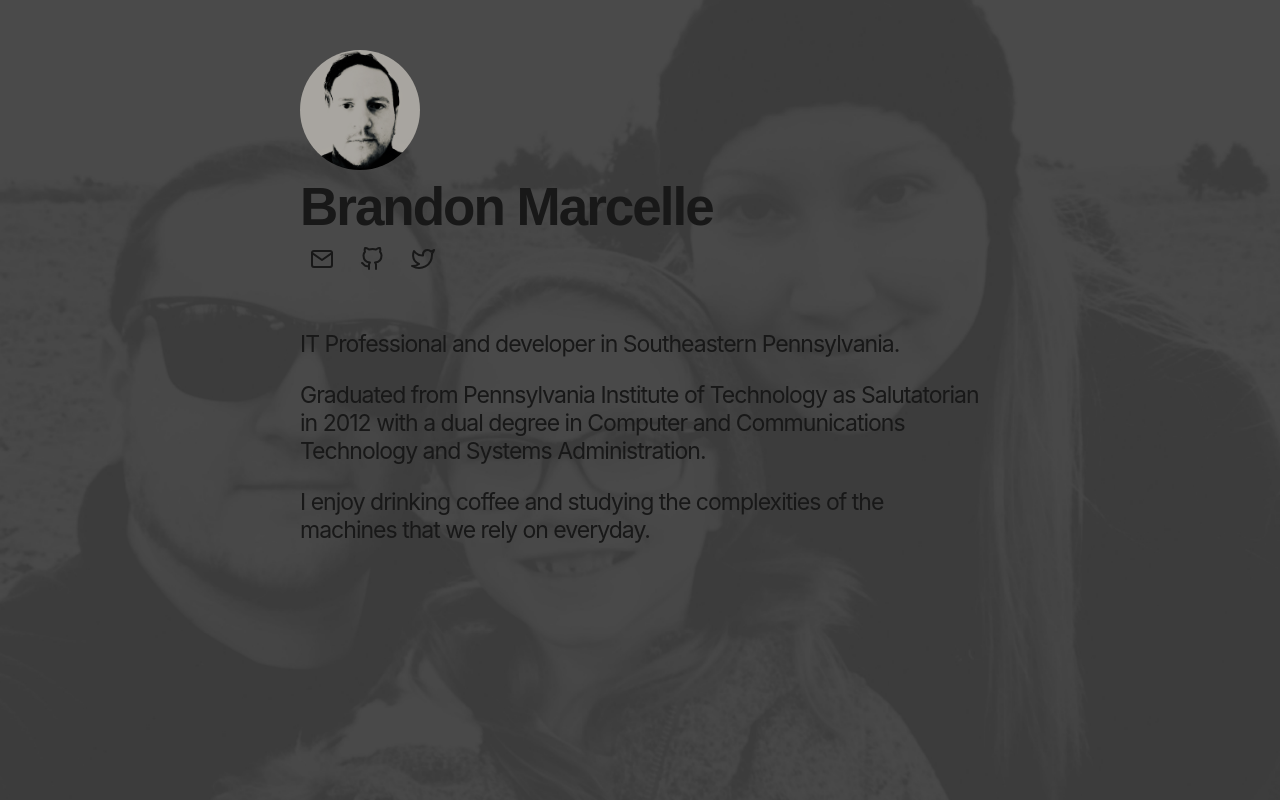
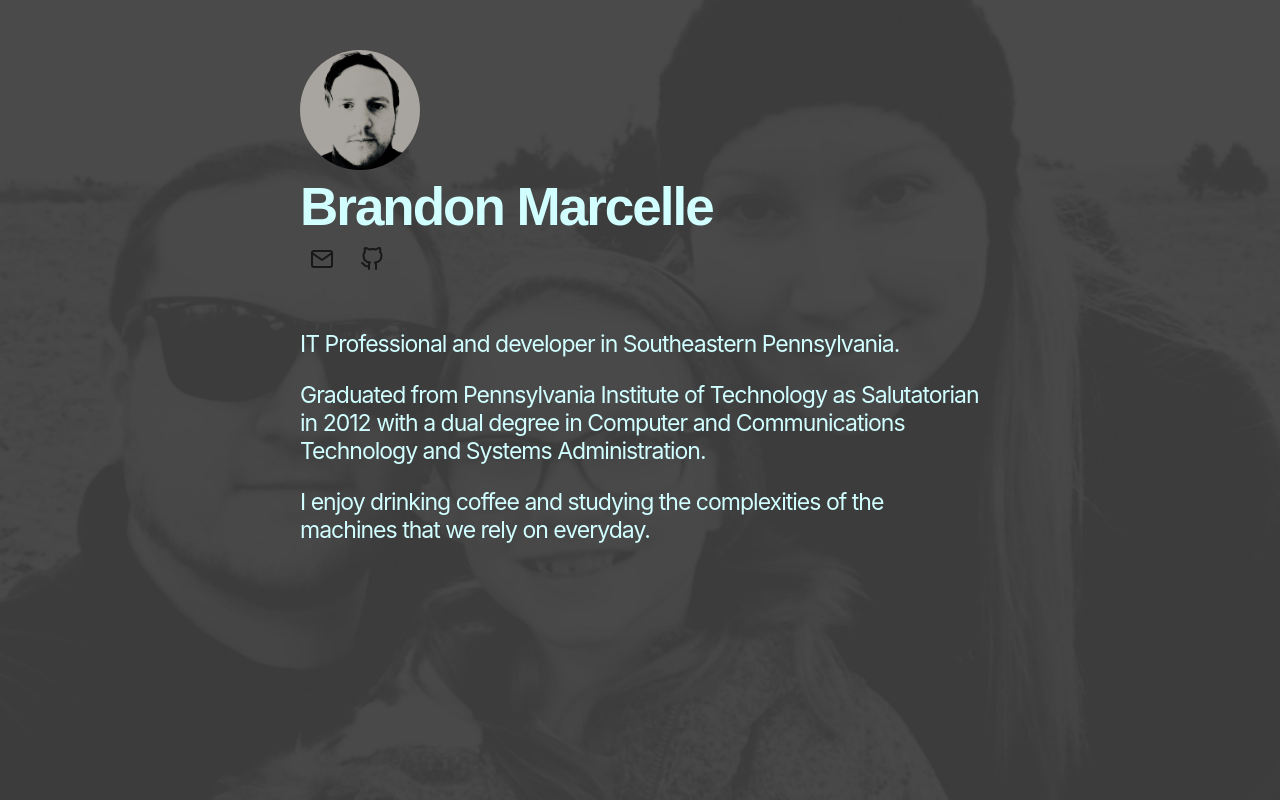
Before and after one commit to ImBran/imbran.github.io, a plain HTML site: page index.html in a window 1280 px wide. Drawn offline with Linux system fonts and the dark colour scheme.

Commit message:
Add files via upload

```diff
--- a/index.html
+++ b/index.html
@@ -16,8 +16,6 @@
       <h1>Brandon Marcelle</h1>
       <a href="mailto:brandon@brandonmarcelle.com"><svg xmlns="http://www.w3.org/2000/svg" width="24" height="24" viewBox="0 0 24 24" fill="none" stroke="currentColor" stroke-width="2" stroke-linecap="round" stroke-linejoin="round" class="feather feather-mail"><path d="M4 4h16c1.1 0 2 .9 2 2v12c0 1.1-.9 2-2 2H4c-1.1 0-2-.9-2-2V6c0-1.1.9-2 2-2z"></path><polyline points="22,6 12,13 2,6"></polyline></svg></a>
       <a href="https://github.com/ImBran"><svg xmlns="http://www.w3.org/2000/svg" width="24" height="24" viewBox="0 0 24 24" fill="none" stroke="currentColor" stroke-width="2" stroke-linecap="round" stroke-linejoin="round" class="feather feather-github"><path d="M9 19c-5 1.5-5-2.5-7-3m14 6v-3.87a3.37 3.37 0 0 0-.94-2.61c3.14-.35 6.44-1.54 6.44-7A5.44 5.44 0 0 0 20 4.77 5.07 5.07 0 0 0 19.91 1S18.73.65 16 2.48a13.38 13.38 0 0 0-7 0C6.27.65 5.09 1 5.09 1A5.07 5.07 0 0 0 5 4.77a5.44 5.44 0 0 0-1.5 3.78c0 5.42 3.3 6.61 6.44 7A3.37 3.37 0 0 0 9 18.13V22"></path></svg></a>
-        <a href="https://twitter.com/ImBrankm"><svg xmlns="http://www.w3.org/2000/svg" width="24" height="24" viewBox="0 0 24 24" fill="none" stroke="currentColor" stroke-width="2" stroke-linecap="round" stroke-linejoin="round" class="feather feather-twitter"><path d="M23 3a10.9 10.9 0 0 1-3.14 1.53 4.48 4.48 0 0 0-7.86 3v1A10.66 10.66 0 0 1 3 4s-4 9 5 13a11.64 11.64 0 0 1-7 2c9 5 20 0 20-11.5a4.5 4.5 0 0 0-.08-.83A7.72 7.72 0 0 0 23 3z"></path></svg></a>
-
     </header>
     <main>
       <div class="content">
--- a/style.css
+++ b/style.css
@@ -116,8 +116,8 @@ footer {
     background-size: cover;
     z-index: -10;
   }
-  h1 {color:#181818;}
-  main {color:#181818;}
+  h1 {color:#D1FEFF;}
+  main {color:#D1FEFF;}
   svg:hover {color: #03DAC5;}
   #me {filter: brightness(70%);}
 }
```
